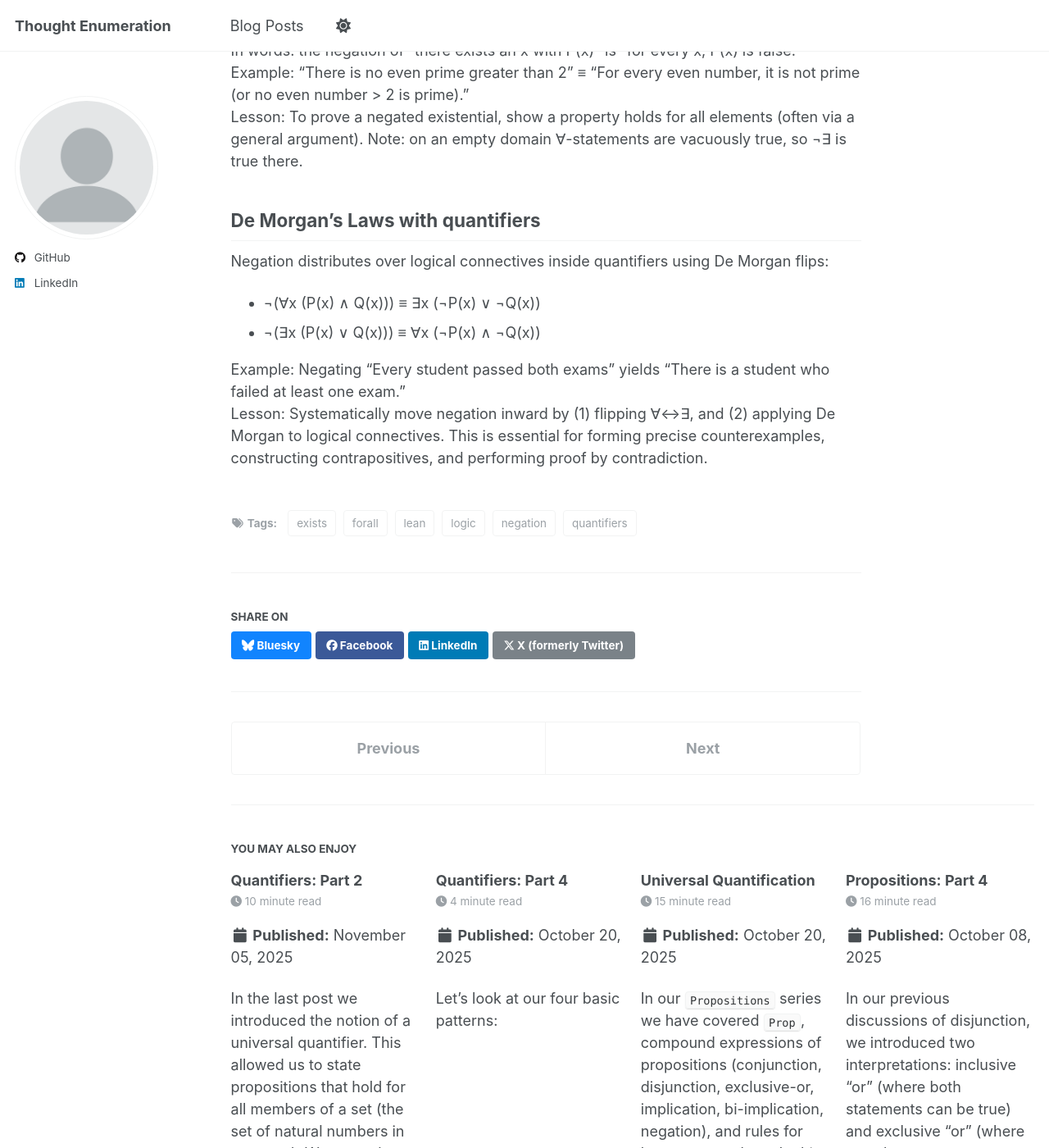
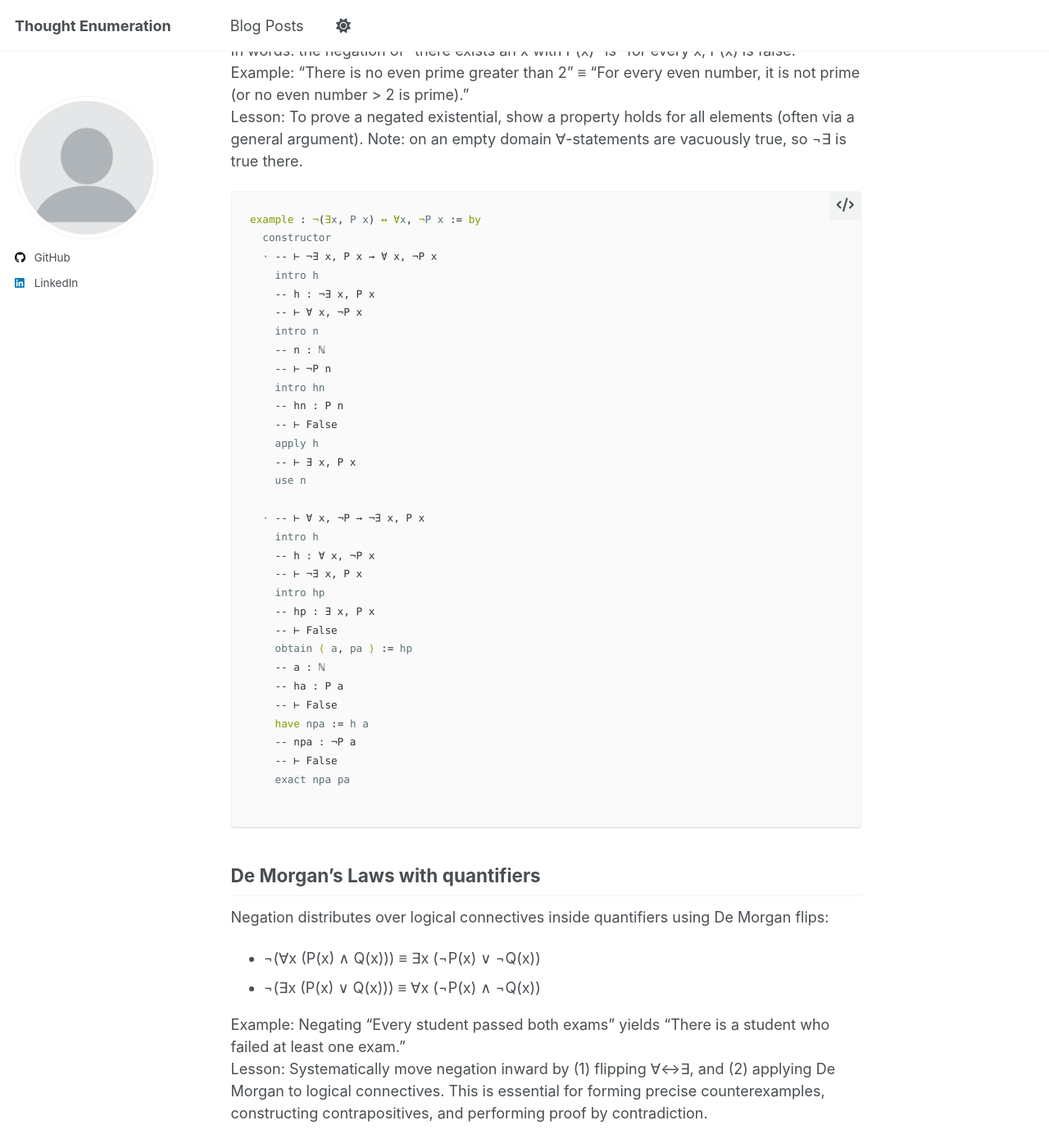
Before and after one commit to sandan/sandan.github.io, a Jekyll site: the page built from _posts/2025-11-25-blog-9.md, in a window 1280 px wide and 1400 px high, scrolled down 2088 px. Shown: the whole window at 82% size. Built offline with Jekyll 4.4.1, drawn with Linux system fonts in a browser that asks for light colours; a script that is not in the unit is left out; some of the changed text lies outside the part shown.

Commit message:
add tautology for negation of existential quantifier proof

````diff
--- a/_posts/2025-11-25-blog-9.md
+++ b/_posts/2025-11-25-blog-9.md
@@ -87,6 +87,41 @@ In words: the negation of "there exists an x with P(x)" is "for every x, P(x) is
 Example: "There is no even prime greater than 2" ≡ "For every even number, it is not prime (or no even number > 2 is prime)."
 Lesson: To prove a negated existential, show a property holds for all elements (often via a general argument). Note: on an empty domain ∀-statements are vacuously true, so ¬∃ is true there.
 
+```lean
+example : ¬(∃x, P x) ↔ ∀x, ¬P x := by
+  constructor
+  · -- ⊢ ¬∃ x, P x → ∀ x, ¬P x
+    intro h
+    -- h : ¬∃ x, P x
+    -- ⊢ ∀ x, ¬P x
+    intro n
+    -- n : ℕ
+    -- ⊢ ¬P n
+    intro hn
+    -- hn : P n
+    -- ⊢ False
+    apply h
+    -- ⊢ ∃ x, P x
+    use n
+
+  · -- ⊢ ∀ x, ¬P → ¬∃ x, P x
+    intro h
+    -- h : ∀ x, ¬P x
+    -- ⊢ ¬∃ x, P x
+    intro hp
+    -- hp : ∃ x, P x
+    -- ⊢ False
+    obtain ⟨ a, pa ⟩ := hp
+    -- a : ℕ
+    -- ha : P a
+    -- ⊢ False
+    have npa := h a
+    -- npa : ¬P a
+    -- ⊢ False
+    exact npa pa
+
+```
+
 ## De Morgan's Laws with quantifiers
 
 Negation distributes over logical connectives inside quantifiers using De Morgan flips:
````
